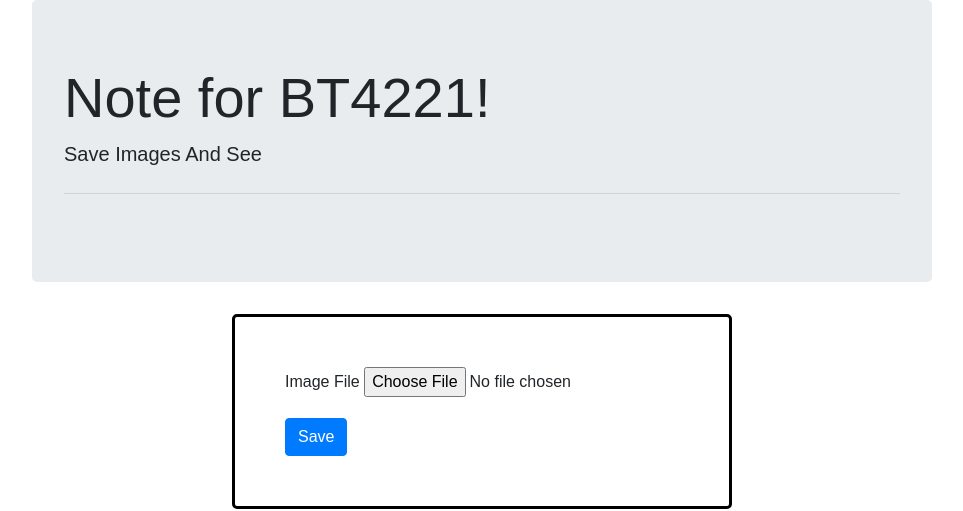
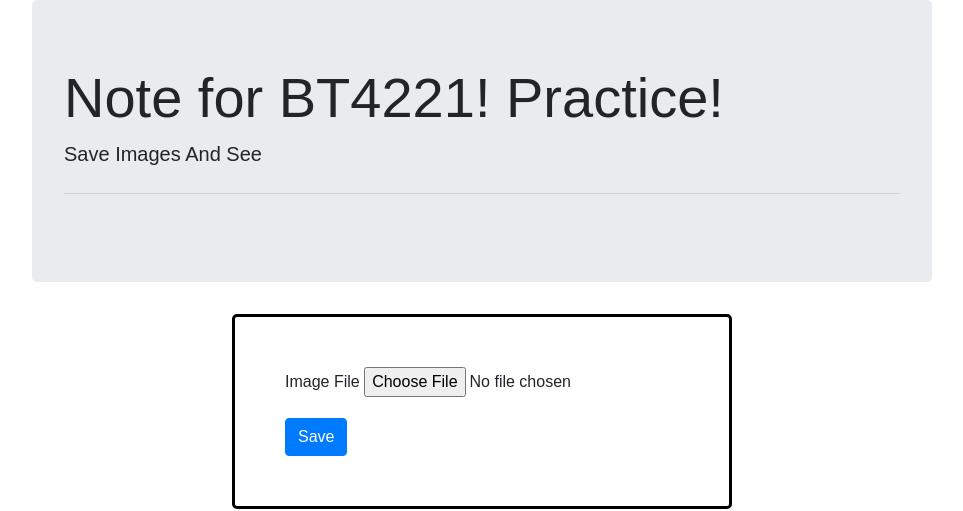
Before and after one commit to dljw98/dljw_reposit_practice, a plain HTML site: page index.html in a window 1280 px wide. Shown: the top 511 px of the page, without its empty margins (158-1121 px from the left). Drawn offline with nearby package versions, Linux system fonts and the light colour scheme; a web font is replaced by a local one.

Commit message:
first commit

```diff
--- a/index.html
+++ b/index.html
@@ -68,7 +68,7 @@
 <body>
 <div class="wrap">
     <div class="jumbotron">
-        <h1 class="display-4"> Note for BT4221!</h1>
+        <h1 class="display-4"> Note for BT4221! Practice!</h1>
         <p class="lead">Save Images And See</p>
         <hr class="my-4">
     </div>
```
